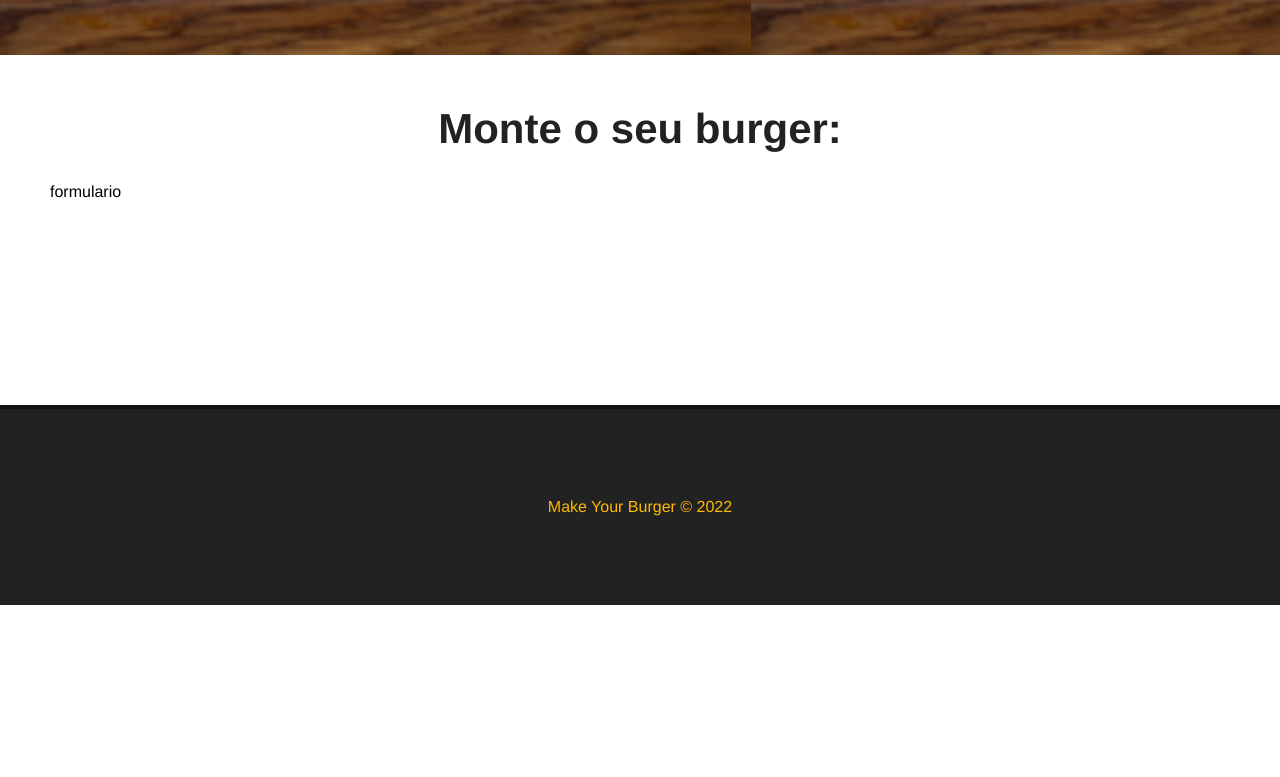
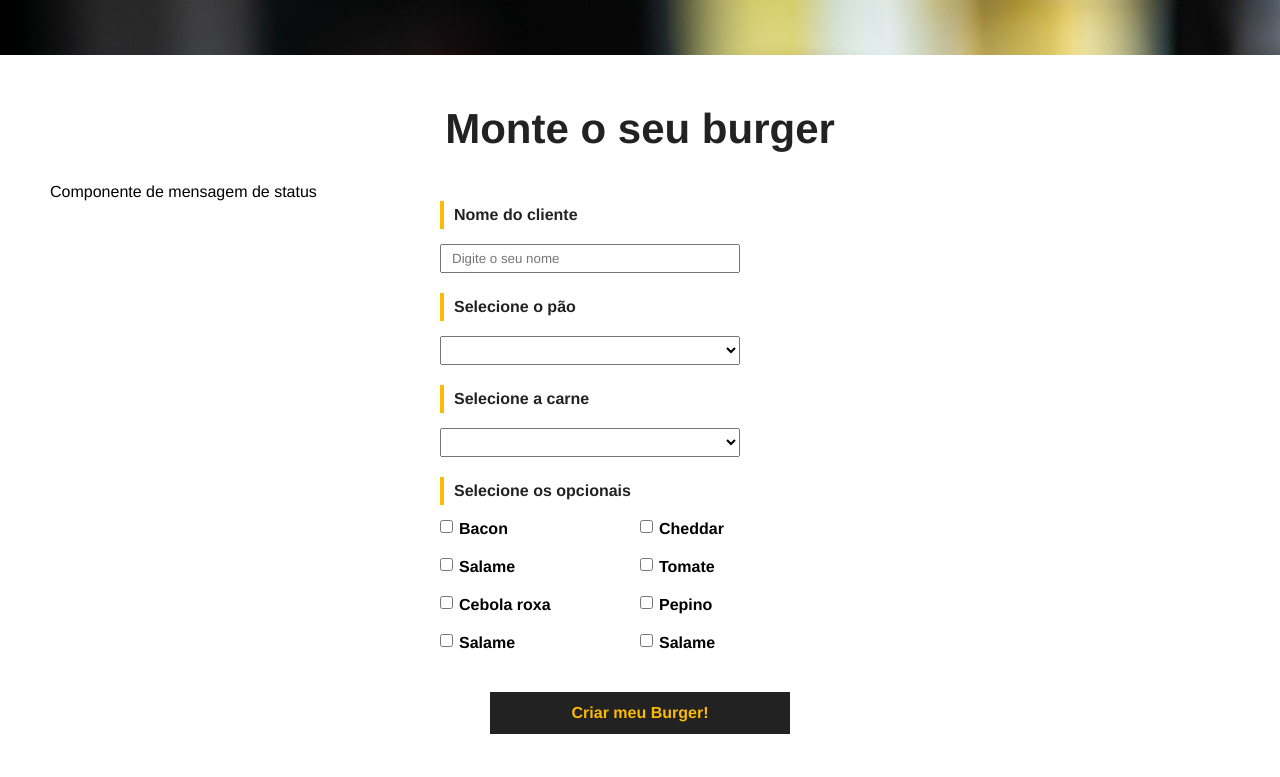
Before and after one commit to jaimestall/projeto-burger-aulas, a Vue app: page / in a window 1280 px wide. Shown: the part 523-1300 px from the top of the page. Before the commit the page ends 1128 px from the top, so only its background shows below. Built offline with nearby package versions, Linux system fonts and the light colour scheme; data requests are answered from the project's data file.

Commit message:
finalizacao da comunicacao com o banco de dados dos ingredientes

```diff
--- a/src/components/Banner.vue
+++ b/src/components/Banner.vue
@@ -13,7 +13,8 @@
 <style scoped>
 #main-banner {
   background-image: url("../../public/img/burger.jpg");
-  background-size: contain;
+  background-position: 0 -500px;
+  background-size: cover;
   height: 500px;
   display: flex;
   align-items: center;
--- /dev/null
+++ b/src/components/BurgerForm.vue
@@ -0,0 +1,173 @@
+<template>
+  <div>
+    <p>Componente de mensagem de status</p>
+    <div>
+      <form id="burger-form">
+        <div class="input-container">
+          <label for="nome"> Nome do cliente </label>
+          <input
+            type="text"
+            id="nome"
+            name="nome"
+            v-model="nome"
+            placeholder="Digite o seu nome"
+          />
+        </div>
+        <div class="input-container">
+          <label for="pao"> Selecione o pão </label>
+          <select name="pao" id="pao" v-model="pao">
+            <option value="">Selecione o seu pão</option>
+            <option v-for="pao in paes" :key="pao.id" :value="pao.tipo">
+              {{ pao.tipo }}
+            </option>
+          </select>
+        </div>
+        <div class="input-container">
+          <label for="carne"> Selecione a carne </label>
+          <select name="carne" id="carne" v-model="carne">
+            <option value="">Selecione a carne</option>
+            <option v-for="carne in carnes" :key="carne.id" :value="carne.tipo">
+              {{ carne.tipo }}
+            </option>
+          </select>
+        </div>
+        <div id="opcionais-container" class="input-container">
+          <label id="opcionais-title" for="opcionais">
+            Selecione os opcionais
+          </label>
+          <div
+            class="checkbox-container"
+            v-for="opcional in opcionaisData"
+            :key="opcional.id"
+            :value="opcional.tipo"
+          >
+            <input
+              type="checkbox"
+              name="opcionais"
+              v-model="opcionais"
+              :value="opcional.tipo"
+            />
+            <span>
+              {{ opcional.tipo }}
+            </span>
+          </div>
+          <div class="checkbox-container">
+            <input
+              type="checkbox"
+              name="opcionais"
+              id="opcionais"
+              v-model="opcionais"
+              value="salame"
+            />
+            <span>Salame</span>
+          </div>
+          <div class="checkbox-container">
+            <input
+              type="checkbox"
+              name="opcionais"
+              id="opcionais"
+              v-model="opcionais"
+              value="salame"
+            />
+            <span>Salame</span>
+          </div>
+        </div>
+        <div class="input-container">
+          <input type="submit" class="submit-btn" value="Criar meu Burger!" />
+        </div>
+      </form>
+    </div>
+  </div>
+</template>
+
+<script>
+export default {
+  name: "BurgerForm",
+  data() {
+    return {
+      paes: null,
+      carnes: null,
+      opcionaisData: null,
+      nome: null,
+      pao: null,
+      carne: null,
+      opcionais: [],
+      status: "Solicitado",
+      msg: null,
+    };
+  },
+  methods: {
+    async getIngredients() {
+      const req = await fetch("http://localhost:3000/ingredientes");
+      const data = await req.json();
+      console.log(data);
+      this.paes = data.paes;
+      this.carnes = data.carnes;
+      this.opcionaisData = data.opcionais;
+    },
+  },
+  mounted() {
+    this.getIngredients();
+  },
+};
+</script>
+
+<style scoped>
+#burger-form {
+  margin: 0 auto;
+  max-width: 400px;
+}
+.input-container {
+  display: flex;
+  flex-direction: column;
+  margin-bottom: 20px;
+}
+label {
+  font-weight: bold;
+  margin-bottom: 15px;
+  color: #222;
+  padding: 5px 10px;
+  border-left: 4px solid #fcba03;
+}
+input,
+select {
+  padding: 5px 10px;
+  width: 300px;
+}
+#opcionais-container {
+  flex-direction: row;
+  flex-wrap: wrap;
+}
+#opcionais-title {
+  width: 100%;
+}
+.checkbox-container {
+  display: flex;
+  align-items: flex-start;
+  width: 50%;
+  margin-bottom: 20px;
+}
+.checkbox-container span,
+.checkbox-container input {
+  width: auto;
+}
+.checkbox-container span {
+  margin-left: 6px;
+  font-weight: bold;
+}
+.submit-btn {
+  background-color: #222;
+  color: #fcba03;
+  font-weight: bold;
+  border: 2px solid #222;
+  padding: 10px;
+  font-size: 16px;
+  margin: 0 auto;
+  cursor: pointer;
+  transition: 0.5s;
+}
+.submit-btn:hover {
+  background-color: transparent;
+  color: #222;
+}
+</style>
--- a/src/views/Home.vue
+++ b/src/views/Home.vue
@@ -1,17 +1,20 @@
 <template>
   <Banner/>
   <div class="main-container">
-    <h1>Monte o seu burger:</h1>
-    <form action="">formulario</form>
+    <h1>Monte o seu burger</h1>
+    <BurgerForm />
   </div>
 </template>
 
 <script>
 import Banner from "../components/Banner.vue";
+import BurgerForm from "../components/BurgerForm.vue";
+
 export default {
   name: 'Home',
   components: {
     Banner,
+    BurgerForm
   }
 }
 </script>
```
